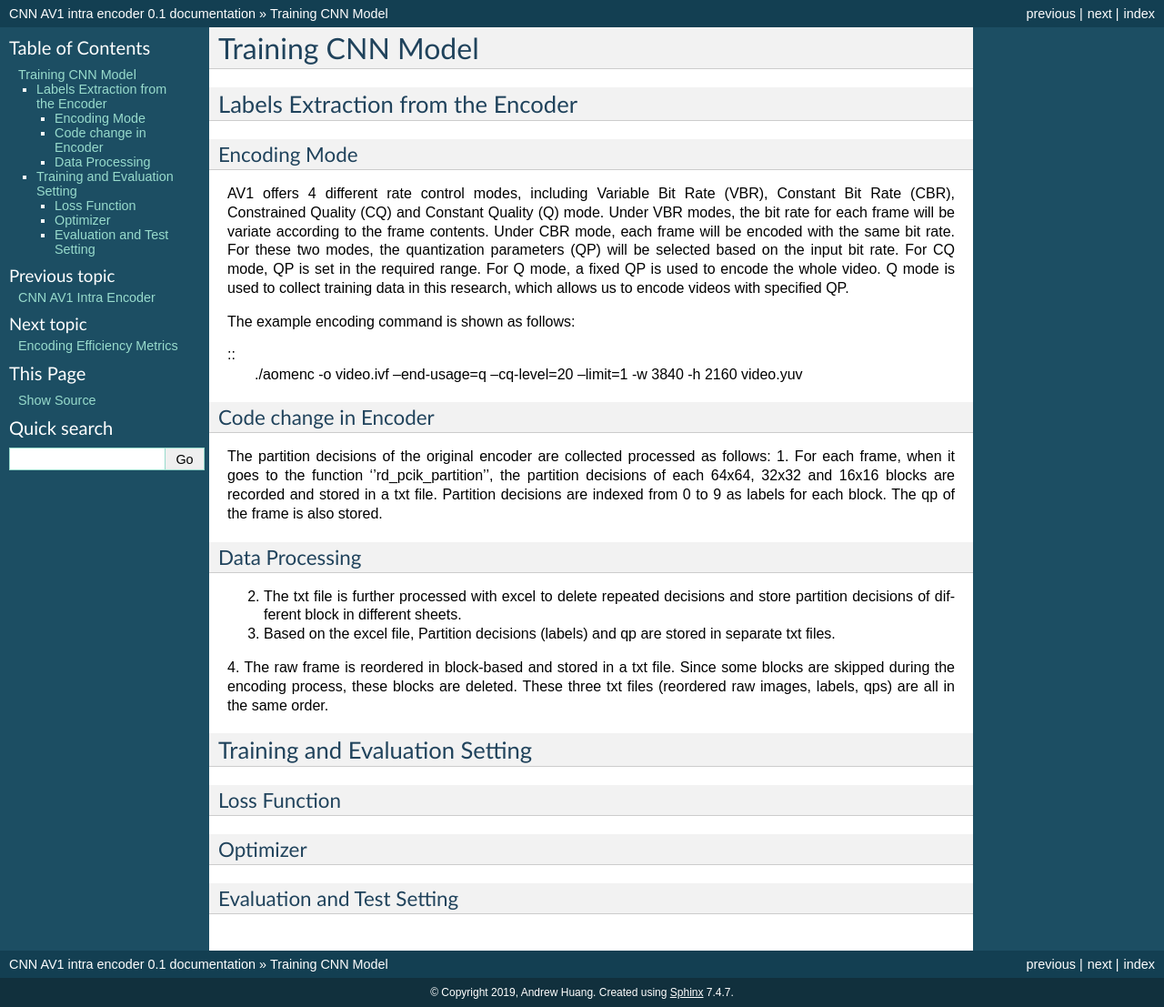
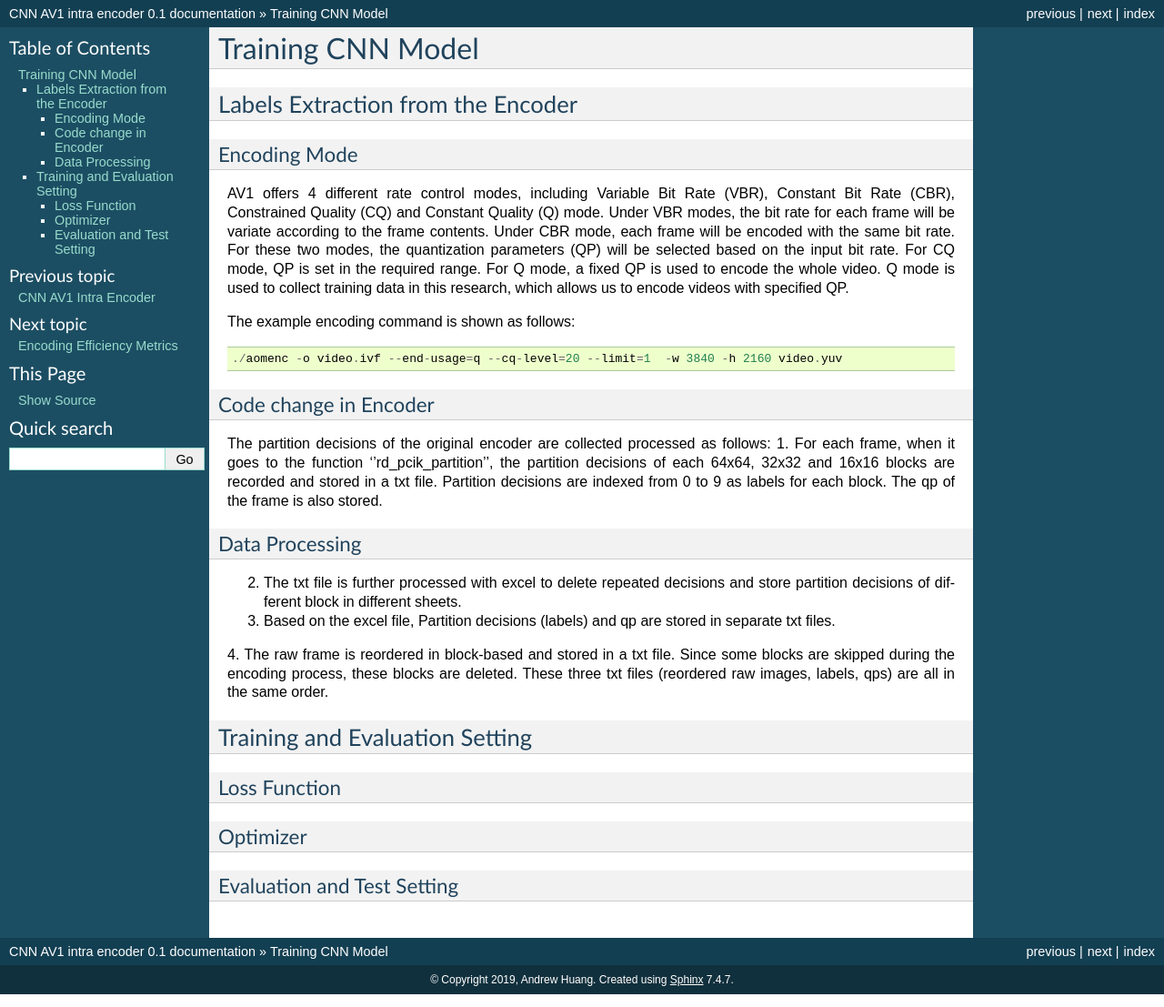
Before and after one commit to epadam/CNN-AV1-intra-encoder, a Sphinx documentation site: the page built from source/training.rst, in a window 1280 px wide. Shown: the whole page at 91% size. Built offline with Sphinx 7.4.7, drawn with Linux system fonts in a browser that asks for light colours.

```diff
--- a/source/training.rst
+++ b/source/training.rst
@@ -12,9 +12,8 @@ Encoding Mode
 
 AV1 offers 4 different rate control modes, including Variable Bit Rate (VBR), Constant Bit Rate (CBR), Constrained Quality (CQ) and Constant Quality (Q) mode. Under VBR modes, the bit rate for each frame will be variate according to the frame contents. Under CBR mode, each frame will be encoded with the same bit rate. For these two modes, the quantization parameters (QP) will be selected based on the input bit rate. For CQ mode, QP is set in the required range. For Q mode, a fixed QP is used to encode the whole video. Q mode is used to collect training data in this research, which allows us to encode videos with specified QP.
 
-The example encoding command is shown as follows:
+The example encoding command is shown as follows::
 
-::
   ./aomenc -o video.ivf --end-usage=q --cq-level=20 --limit=1  -w 3840 -h 2160 video.yuv
 
 
```
